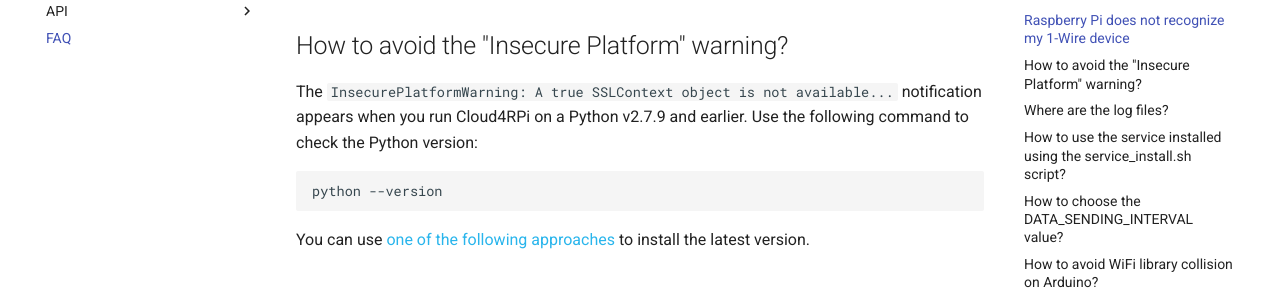
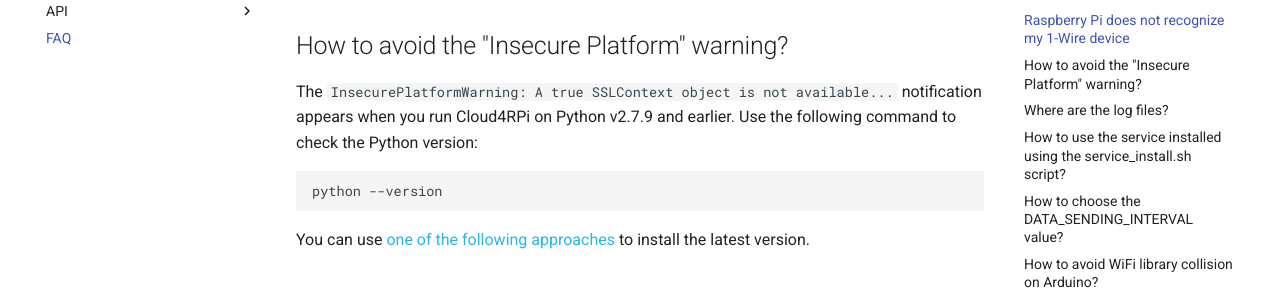
Before and after one commit to cloud4rpi/docs, an MkDocs documentation site: the page built from docs/faq.md, in a window 1280 px wide and 900 px high, scrolled down 1286 px. Shown: the part 178-476 px from the top of the window. Built offline with MkDocs 1.6.1 and Material for MkDocs 9.7.7, drawn with Linux system fonts in a browser that asks for light colours; comment, search, counter and statistics services are not loaded.

Commit message:
Update docs/faq.md
Co-Authored-By: DirkPieterse <dirk.pieterse@devexpress.com>

````diff
--- a/docs/faq.md
+++ b/docs/faq.md
@@ -44,7 +44,7 @@
 
 ## How to avoid the "Insecure Platform" warning?
 
-The `InsecurePlatformWarning: A true SSLContext object is not available...` notification appears when you run Cloud4RPi on a Python v2.7.9 and earlier. Use the following command to check the Python version:
+The `InsecurePlatformWarning: A true SSLContext object is not available...` notification appears when you run Cloud4RPi on Python v2.7.9 and earlier. Use the following command to check the Python version:
 
 ```sh
 python --version
````
